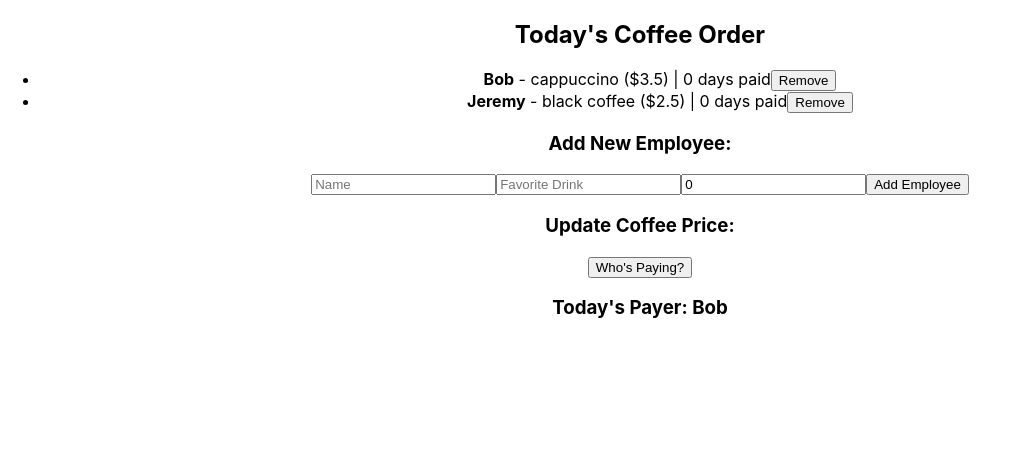
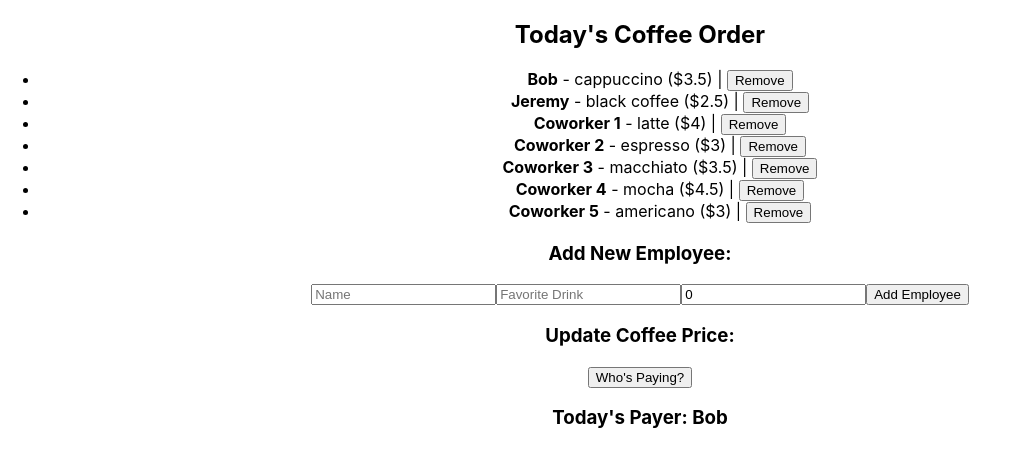
Before and after one commit to dustin-longenecker/coffee-payment, a React (Create React App) app: page / in a window 1280 px wide. Shown: the top 466 px of the page, without its empty margins (0-1009 px from the left). Built offline with nearby package versions, Linux system fonts and the light colour scheme.

Commit message:
fixed: getNextPayer()

```diff
--- a/src/Components/CoffeePayment.js
+++ b/src/Components/CoffeePayment.js
@@ -1,25 +1,40 @@
-import React, { useState } from 'react';
+import React, { useState, useEffect } from 'react';
 
 const CoffeePayment = () => {
   const [coffees, setCoffees] = useState([
-    { name: 'Bob', drink: 'cappuccino', cost: 3.5, daysPaid: 0 },
-    { name: 'Jeremy', drink: 'black coffee', cost: 2.5, daysPaid: 0 },
+    { name: 'Bob', drink: 'cappuccino', cost: 3.5 },
+    { name: 'Jeremy', drink: 'black coffee', cost: 2.5 },
+    { name: 'Coworker 1', drink: 'latte', cost: 4 },
+    { name: 'Coworker 2', drink: 'espresso', cost: 3 },
+    { name: 'Coworker 3', drink: 'macchiato', cost: 3.5 },
+    { name: 'Coworker 4', drink: 'mocha', cost: 4.5 },
+    { name: 'Coworker 5', drink: 'americano', cost: 3 },
   ]);
 
   const [name, setName] = useState('');
   const [drink, setDrink] = useState('');
   const [cost, setCost] = useState(0);
-  const [daysPaid, setDaysPaid] = useState(0);
+//   const [paid, setPaid] = useState(false);
+  //days counter
+  const [days, setDays] = useState(0);
 
+  useEffect(() => {
+    // If all coworkers have paid, reset paid status and select a random payer
+    if (days > 4) {
+      // Reset daysPaid and set all coworkers' paid status to false
+      setDays(0);
+      setCoffees(prevCoffees => prevCoffees.map(coffee => ({ ...coffee, paid: false })));
+    }
+  }, [days]);
 
-  //add
+  // add
   const addEmployee = () => {
     if (name && drink && cost > 0) {
       setCoffees([...coffees, { name, drink, cost: parseFloat(cost) }]);
       setName('');
       setDrink('');
       setCost(0);
-      setDaysPaid(0);
+    //   setPaid(false);
     } else {
       alert('Please fill in all fields and ensure the cost is a valid number greater than zero.');
     }
@@ -35,32 +50,38 @@ const CoffeePayment = () => {
 
 
 
+
+
   const getNextPayer = () => {
-    // logic to determine the next payer
-    // Calculate total amount paid per coworker
-  const amountPaidPerCoworker = coffees.reduce((acc, coffee) => {
-    acc[coffee.name] = (acc[coffee.name] || 0) + coffee.cost;
-    return acc;
-  }, {});
+    // console.log(days);
+    // console.log(coffees);
 
-  // Calculate average amount paid per coworker per day
-  const averagePaidPerCoworker = {};
-  for (const name in amountPaidPerCoworker) {
-    averagePaidPerCoworker[name] = amountPaidPerCoworker[name] / daysPaid;
-  }
 
-  // Find the coworker with the least average amount paid
-  let minPaid = Infinity;
-  let nextPayerIndex = 0;
-  coffees.forEach((coffee, index) => {
-    if (averagePaidPerCoworker[coffee.name] < minPaid) {
-      minPaid = averagePaidPerCoworker[coffee.name];
-      nextPayerIndex = index;
+
+
+    // filter coworkers who have not paid yet
+    const unpaidCoffees = coffees.filter(coffee => !coffee.paid);
+
+    // if all coworkers have paid, reset paid status and select a random payer
+    if (unpaidCoffees.length === 0) {
+        setCoffees(coffees.map(coffee => ({ ...coffee, paid: false })));
     }
-  });
 
-  // Set the next payer index
-  setPayerIndex(nextPayerIndex);
+    // randomly select a coworker who hasn't paid yet
+    const randomIndex = Math.floor(Math.random() * unpaidCoffees.length);
+    const nextPayer = unpaidCoffees[randomIndex];
+
+    // Mark the selected coworker as paid
+    setCoffees(coffees.map(coffee => coffee.name === nextPayer.name ? { ...coffee, paid: true } : coffee));
+
+    // Increment daysPaid
+    // console.log(daysPaid);
+    setDays(days + 1);
+    // console.log("daysPaid" + daysPaid);
+    setPayerIndex(randomIndex);
+    // console.log(daysPaid);
+
+    // return nextPayer;
   };
   const [payerIndex, setPayerIndex] = useState(0);
 
@@ -72,7 +93,7 @@ const CoffeePayment = () => {
       <ul>
         {coffees.map((coffee, index) => (
           <li key={index}>
-            <strong>{coffee.name}</strong> - {coffee.drink} (${coffee.cost}) | {coffee.daysPaid} days paid
+            <strong>{coffee.name}</strong> - {coffee.drink} (${coffee.cost}) | {coffee.paid}
             <button onClick={() => removeEmployee(index)}>Remove</button>
           </li>
         ))}
```
Also changed, not shown: 1 other file (tests, documents, lock files or other folders).
